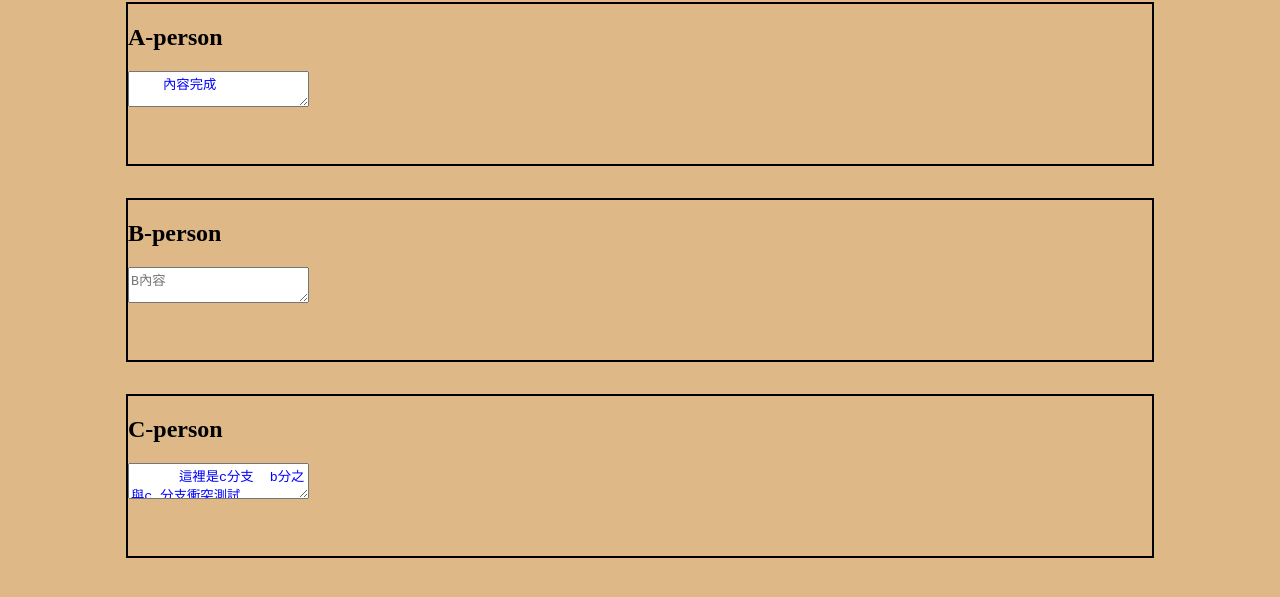
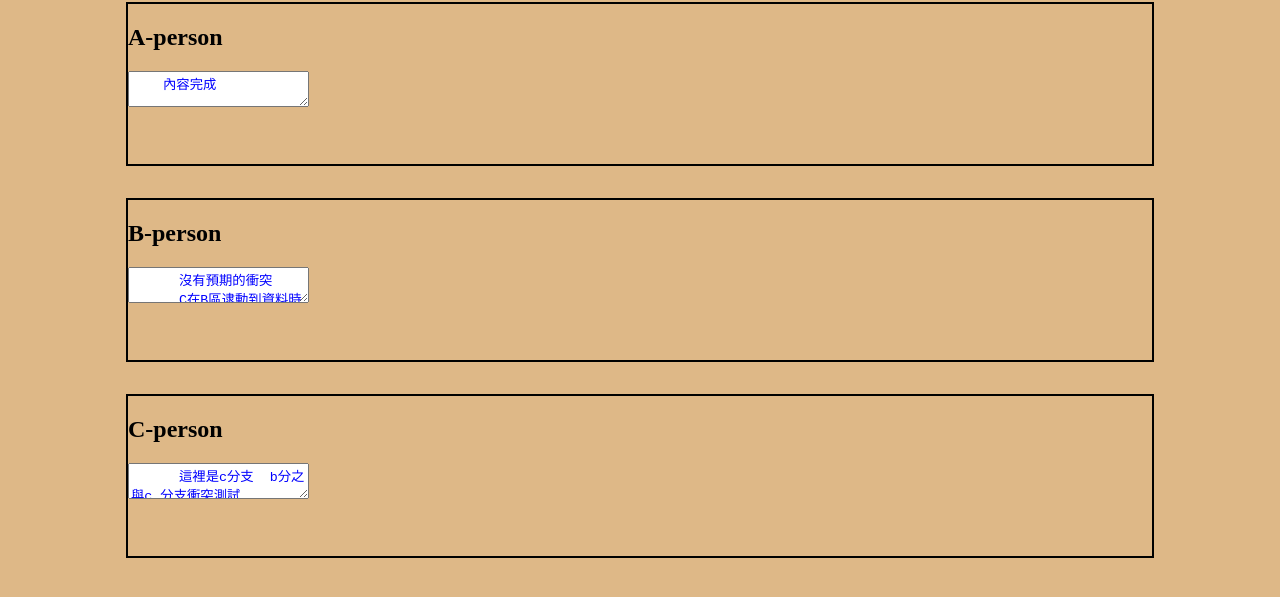
Before and after one commit to Andyeeeee/git-Branch-try, a plain HTML site: page index.html in a window 1280 px wide. Shown: the part 87-684 px from the top of the page. Drawn offline with Linux system fonts and the light colour scheme.

Commit message:
沒有預期的衝突       C在B區逮動到資料時

```diff
--- a/index.html
+++ b/index.html
@@ -43,7 +43,10 @@
 
   <section class="person">
     <h2>B-person</h2>
-    <textarea placeholder="B內容"></textarea>
+    <textarea placeholder="B內容">
+      沒有預期的衝突
+      C在B區逮動到資料時
+    </textarea>
   </section>
 
   <section class="person">
```
